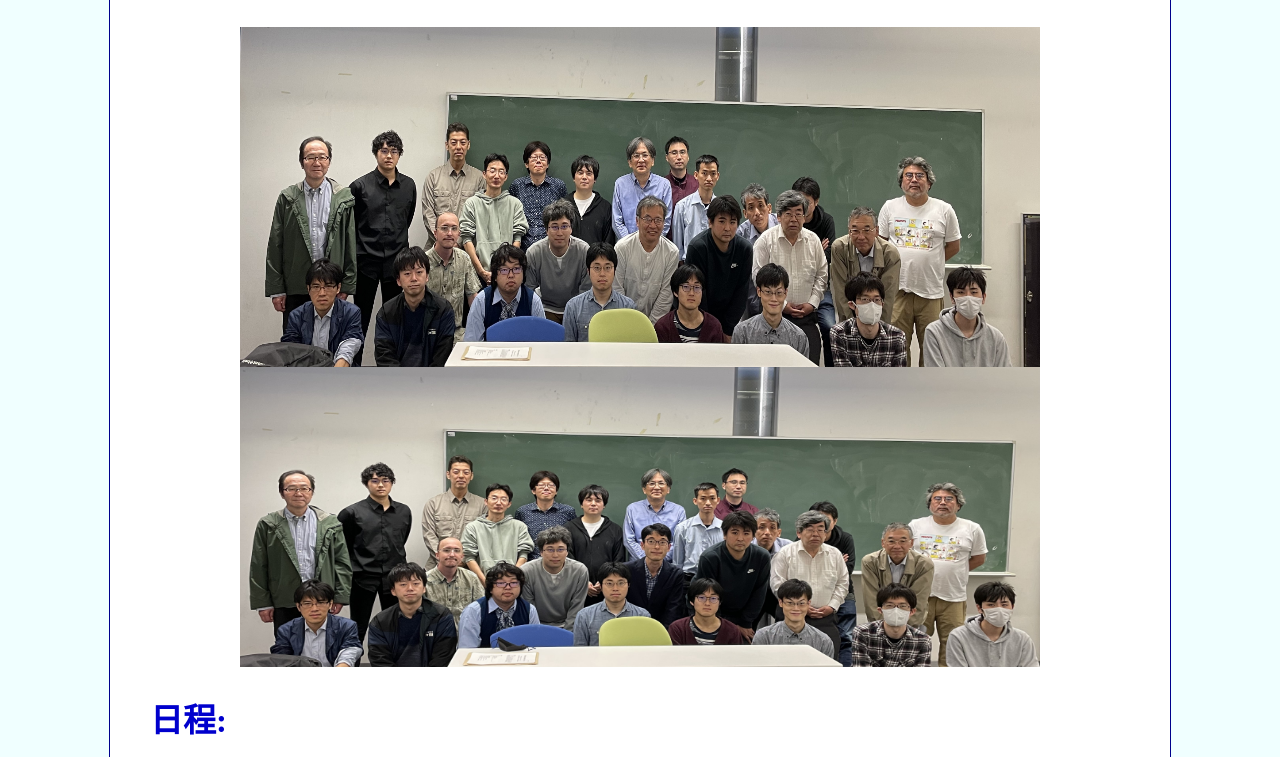
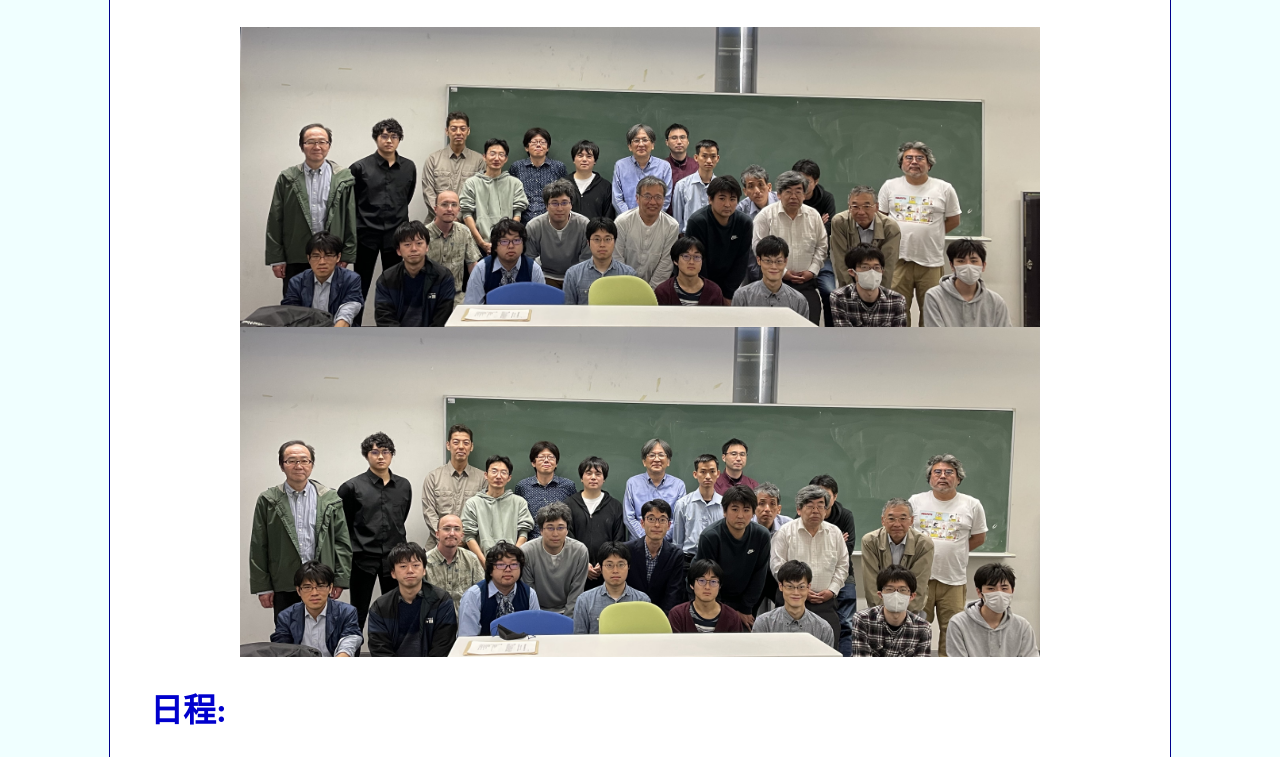
Before and after one commit to nfujita-math/cartrt2023, a plain HTML site: page index.html in a window 1280 px wide. Shown: the part 183-940 px from the top of the page. Drawn offline with Linux system fonts and the light colour scheme.

Commit message:
Update index.html

```diff
--- a/index.html
+++ b/index.html
@@ -22,9 +22,9 @@
 
 <h1>表現論の組合せ論的側面とその周辺</h1>
 
- <img src="photo1.jpeg" width="800" height="340" align="center"><br>
+ <img src="photo1.jpeg" width="800" height="300" align="center"><br>
 
- <img src="photo2.jpeg" width="800" height="300" align="center"><br>
+ <img src="photo2.jpeg" width="800" height="330" align="center"><br>
 </div>
 
  <div align="left">
```
